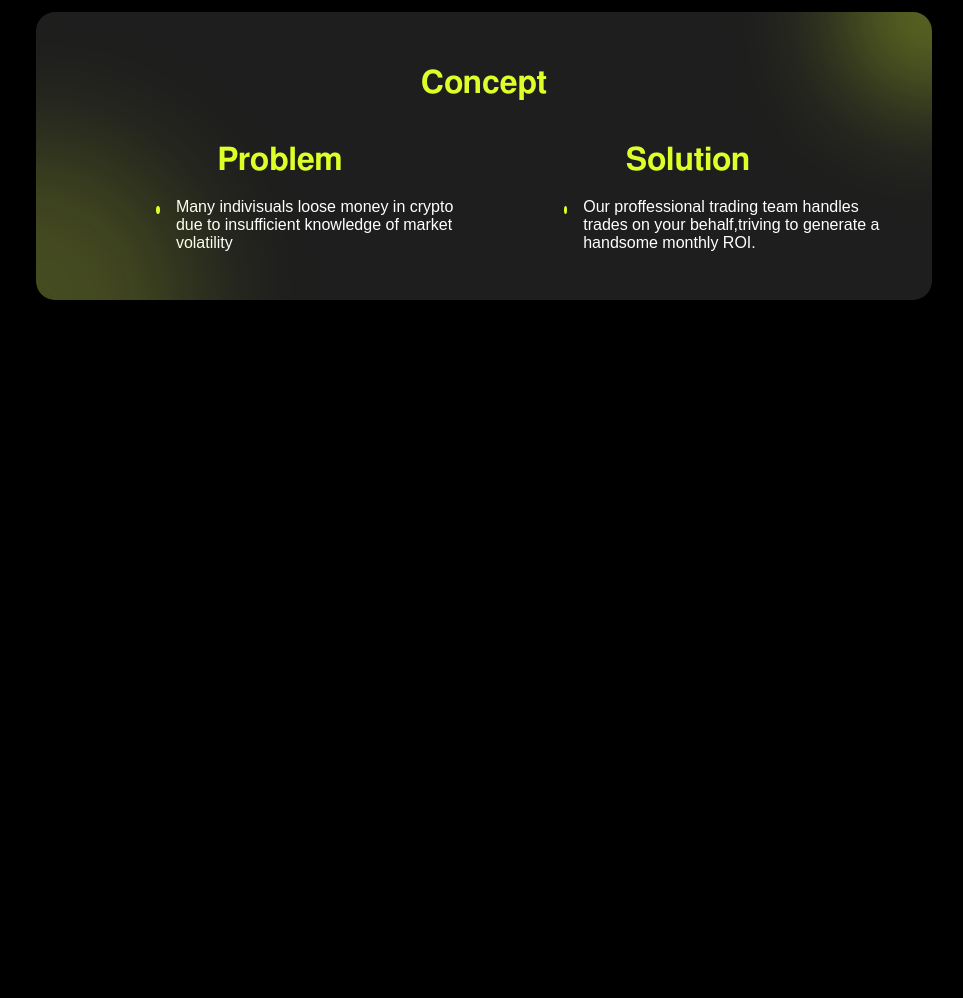
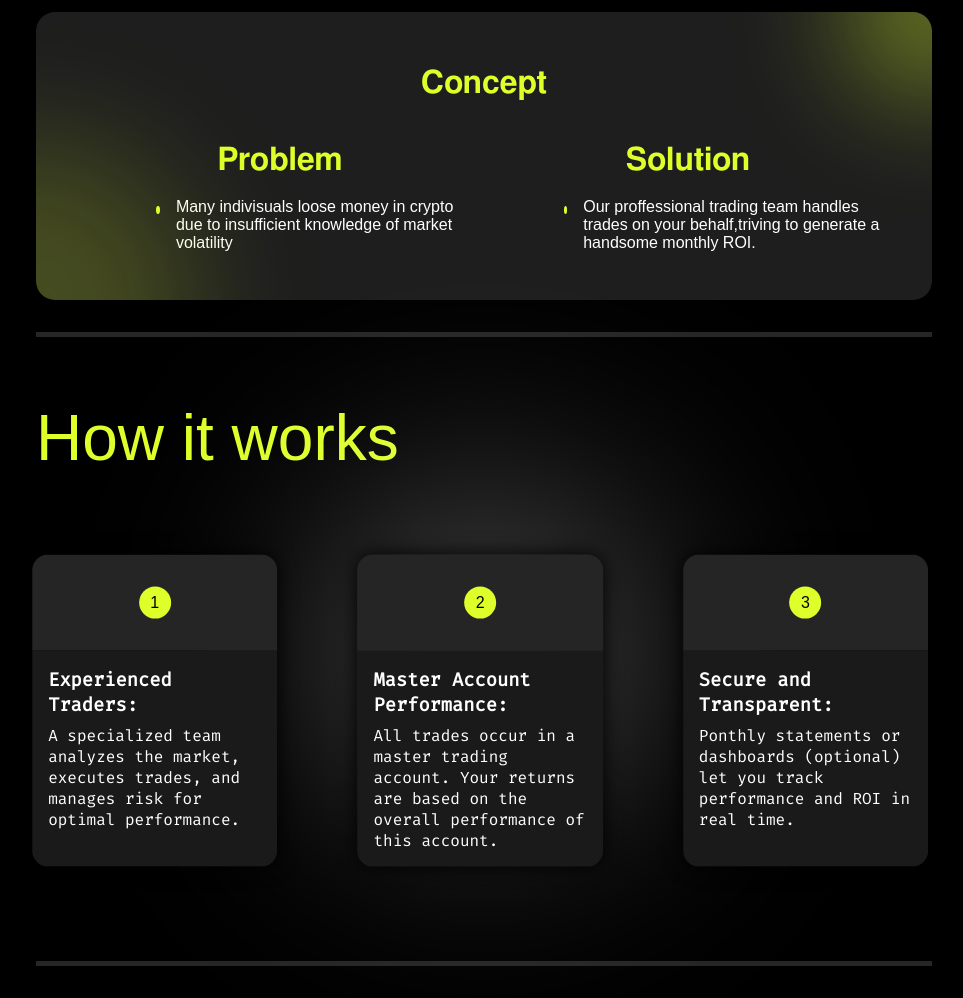
Before and after one commit to Sourav0010/UEB-3-Secure, a plain HTML site: page index.html in a window 1280 px wide. Shown: the part 1247-2245 px from the top of the page, without its empty margins (156-1119 px from the left). Before the commit the page ends 1547 px from the top, so only its background shows below. Drawn offline with Linux system fonts and the light colour scheme; a web font is replaced by a local one.

Commit message:
How it works section

```diff
--- a/index.html
+++ b/index.html
@@ -84,5 +84,56 @@
             <div class="overlay4"></div>
          </div>
       </section>
+      <div class="line"></div>
+      <section class="how-it-works">
+         <h2>How it works</h2>
+         <div class="glow-1"></div>
+         <div class="carousel">
+            <div class="card">
+               <div class="card-number-bg">
+                  <div class="card-number">
+                     <p>1</p>
+                  </div>
+               </div>
+               <div class="card-content">
+                  <h3>Experienced Traders:</h3>
+                  <p>
+                     A specialized team analyzes the market, executes trades,
+                     and manages risk for optimal performance.
+                  </p>
+               </div>
+            </div>
+            <div class="card">
+               <div class="card-number-bg">
+                  <div class="card-number">
+                     <p>2</p>
+                  </div>
+               </div>
+               <div class="card-content">
+                  <h3>Master Account Performance:</h3>
+                  <p>
+                     All trades occur in a master trading account. Your returns
+                     are based on the overall performance of this account.
+                  </p>
+               </div>
+            </div>
+            <div class="card">
+               <div class="card-number-bg">
+                  <div class="card-number">
+                     <p>3</p>
+                  </div>
+               </div>
+               <div class="card-content">
+                  <h3>Secure and Transparent:</h3>
+                  <p>
+                     Ponthly statements or dashboards (optional) let you track
+                     performance and ROI in real time.
+                  </p>
+               </div>
+            </div>
+         </div>
+      </section>
+
+      <div class="line"></div>
    </body>
 </html>
--- a/style.css
+++ b/style.css
@@ -292,3 +292,93 @@ nav img {
    left: 0;
    transform: translate(-50%, 50%);
 }
+
+.line {
+   background-color: #262626;
+   width: 70%;
+   height: 0.3rem;
+   margin: 2rem auto;
+}
+
+.how-it-works {
+   padding: 2rem 15%;
+   height: 70vh;
+   position: relative;
+}
+
+.how-it-works h2 {
+   font-size: 4rem;
+   margin-bottom: 1rem;
+   font-family: 'FreeSans Regular', sans-serif;
+   font-weight: 400;
+   color: #deff29;
+}
+
+.carousel {
+   display: flex;
+   justify-content: center;
+   align-items: stretch;
+   gap: 5rem;
+   position: absolute;
+   bottom: 0;
+   left: 0;
+   width: 70%;
+   transform: translate(21%, -20%);
+}
+
+.card {
+   display: flex;
+   justify-content: center;
+   align-items: center;
+   flex-direction: column;
+   text-align: center;
+   font-family: 'FreeSans Regular', sans-serif;
+   font-weight: 400;
+   flex: 1;
+   border-radius: 1rem;
+   overflow: hidden;
+   box-shadow: black 0px 0px 20px 0px;
+}
+
+.card-number-bg {
+   background-color: #252525;
+   width: 100%;
+   padding: 2rem 0rem;
+   display: flex;
+   justify-content: center;
+   align-items: center;
+}
+
+.card-number {
+   background-color: #deff29;
+   color: black;
+   width: 2rem;
+   height: 2rem;
+   border-radius: 100%;
+   display: flex;
+   justify-content: center;
+   align-items: center;
+}
+
+.card-content {
+   background-color: #1a1a1a;
+   padding: 1rem;
+   text-align: left;
+   font-family: 'Fira Code Regular', sans-serif;
+   font-weight: 400;
+   flex: 1;
+}
+
+.card-content h3 {
+   margin-bottom: 0.5rem;
+   color: white;
+}
+
+.glow-1 {
+   background-color: rgba(255, 255, 255, 0.329);
+   width: 20rem;
+   height: 20rem;
+   margin: auto;
+   filter: blur(120px);
+   border-radius: 100%;
+}
```
